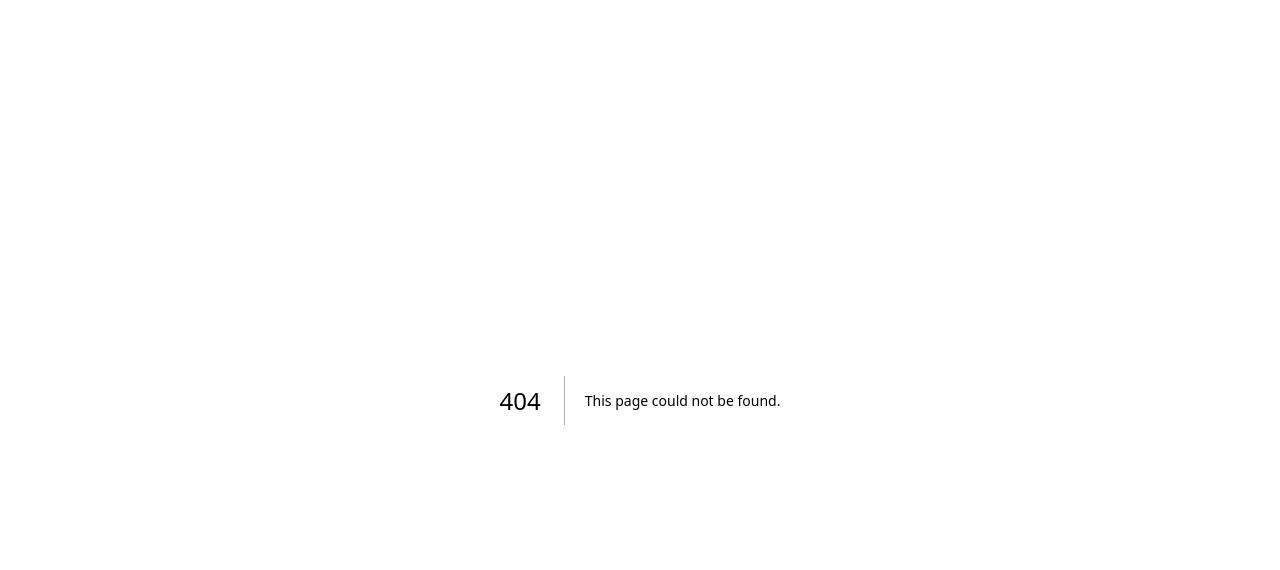
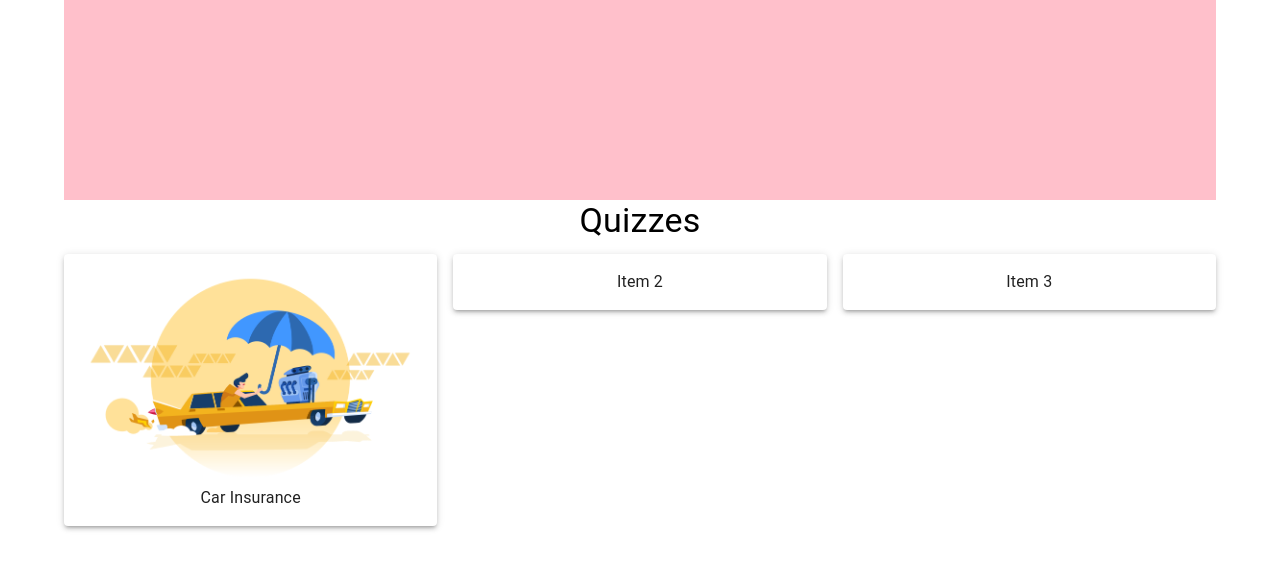
Before and after one commit to tevelsho/youth-guard, a Next.js app: page /games in a window 1280 px wide. Before the commit this address had no page. Shown: the top 570 px of the page. Built offline with nearby package versions, Linux system fonts and the light colour scheme.

Commit message:
added games page

```diff
--- /dev/null
+++ b/app/games/page.tsx
@@ -0,0 +1,37 @@
+import React from 'react'
+import { Container, Grid, Paper, Typography } from '@mui/material';
+import './styles.css';
+import { Height } from '@mui/icons-material';
+import { pink } from '@mui/material/colors';
+
+const gamepage = () =>{
+  return (
+    <Container style={{width: '100%'}}>
+      <Container style={{width: '100%', height: '200px', backgroundColor: 'pink'}}></Container>
+      <Typography variant="h4" component="h1" gutterBottom className="text">
+        Quizzes
+      </Typography>
+      <Grid container spacing={2}>
+        <Grid item xs={12} sm={6} md={4}>
+          <Paper elevation={3} style={{ padding: '16px', textAlign: 'center' }}>
+          <img src="car_insurance.jpg" className="top"></img>
+          <Typography className="bottom">Car Insurance</Typography>
+          </Paper>
+
+        </Grid>
+        <Grid item xs={12} sm={6} md={4}>
+          <Paper elevation={3} style={{ padding: '16px', textAlign: 'center' }}>
+            <Typography>Item 2</Typography>
+          </Paper>
+        </Grid>
+        <Grid item xs={12} sm={6} md={4}>
+          <Paper elevation={3} style={{ padding: '16px', textAlign: 'center' }}>
+            <Typography>Item 3</Typography>
+          </Paper>
+        </Grid>
+      </Grid>
+    </Container>
+  )
+}
+
+export default gamepage
--- /dev/null
+++ b/app/games/styles.css
@@ -0,0 +1,17 @@
+.text {
+    text-align: center;
+}
+
+.top {
+    height: 80%;
+    display: flex;
+    align-items: center;
+    justify-content: center;
+}
+
+.bottom {
+    height: 20%;
+    display: flex;
+    align-items: center;
+    justify-content: center;
+}
--- a/app/globals.css
+++ b/app/globals.css
@@ -18,12 +18,7 @@
 
 body {
   color: rgb(var(--foreground-rgb));
-  background: linear-gradient(
-      to bottom,
-      transparent,
-      rgb(var(--background-end-rgb))
-    )
-    rgb(var(--background-start-rgb));
+
 }
 
 @layer utilities {
--- a/app/page.tsx
+++ b/app/page.tsx
@@ -5,7 +5,7 @@ export default function Home() {
     <main className="flex min-h-screen flex-col items-center justify-between p-24">
       <div className="z-10 w-full max-w-5xl items-center justify-between font-mono text-sm lg:flex">
         <p className="fixed left-0 top-0 flex w-full justify-center border-b border-gray-300 bg-gradient-to-b from-zinc-200 pb-6 pt-8 backdrop-blur-2xl dark:border-neutral-800 dark:bg-zinc-800/30 dark:from-inherit lg:static lg:w-auto  lg:rounded-xl lg:border lg:bg-gray-200 lg:p-4 lg:dark:bg-zinc-800/30">
-          Get started by editing&nbsp;
+          Get started by editting&nbsp;
           <code className="font-mono font-bold">app/page.tsx</code>
         </p>
         <div className="fixed bottom-0 left-0 flex h-48 w-full items-end justify-center bg-gradient-to-t from-white via-white dark:from-black dark:via-black lg:static lg:size-auto lg:bg-none">
```
Also changed, not shown: package.json (+9 -5 lines), public/car_insurance.jpg (added), 1 other file (tests, documents, lock files or other folders).
